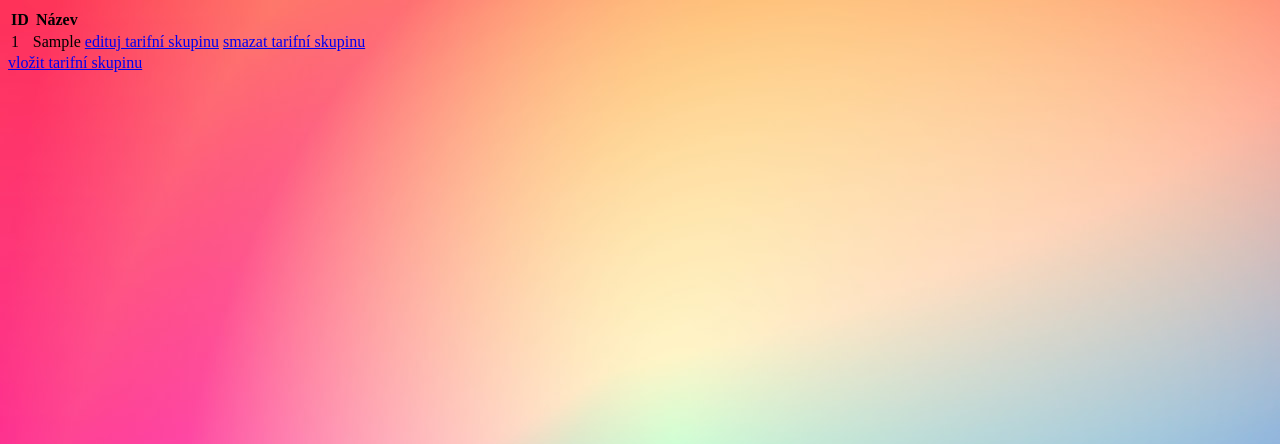
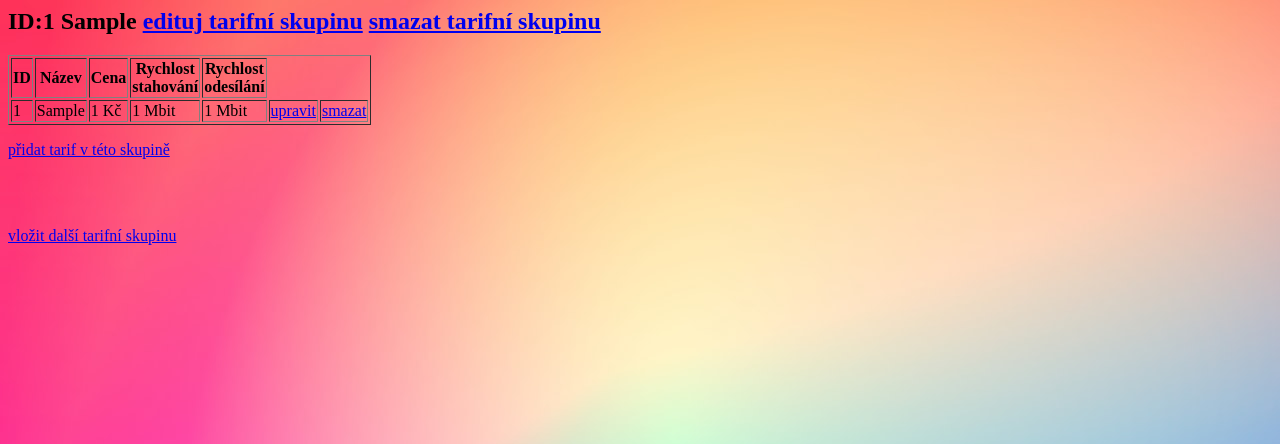
Before and after one commit to vrbaji1/PPRO-isp, a Django app: page /isp/tarifni_skupiny/ in a window 1280 px wide. Shown: the top 444 px of the page. Run offline with Django 3.2, Linux system fonts and the light colour scheme; a user stored in the database is signed in; tables that the repository leaves empty hold one stand-in row (values such as "Sample post").

Commit message:
Přehled tarifních skupin a tarifů na jedné stránce.

```diff
--- a/isp/templates/isp/tarifni_skupiny.html
+++ b/isp/templates/isp/tarifni_skupiny.html
@@ -3,25 +3,40 @@
 <link rel="stylesheet" type="text/css" href="{% static 'isp/style.css' %}">
 
 {% if tarifni_skupiny_list %}
-    <table>
+{% for tarifni_skupina in tarifni_skupiny_list %}
+<H2>
+    ID:{{ tarifni_skupina.id }} {{ tarifni_skupina.nazev }}
+    <a href="{% url 'isp:tarifni_skupina_edit' tarifni_skupina.id %}">edituj tarifní skupinu</a>
+    <a href="{% url 'isp:tarifni_skupina_smaz' tarifni_skupina.id %}">smazat tarifní skupinu</a>
+</H2>
+{% if tarifni_skupina.tarify_set.all %}
+<table border="1">
     <tr>
         <th>ID</th>
         <th>Název</th>
-            <th></th>
-            <th></th>
+        <th>Cena</th>
+        <th>Rychlost<BR>stahování</th>
+        <th>Rychlost<BR>odesílání</th>
     </tr>
-        {% for tarifni_skupina in tarifni_skupiny_list %}
+{% for tarif in tarifni_skupina.tarify_set.all %}
     <tr>
-            <td>{{ tarifni_skupina.id }}</td>
-            <td>{{ tarifni_skupina.nazev }}</td>
-            <td><a href="{% url 'isp:tarifni_skupina_edit' tarifni_skupina.id %}">edituj tarifní skupinu</a></td>
-            <td><a href="{% url 'isp:tarifni_skupina_smaz' tarifni_skupina.id %}">smazat tarifní skupinu</a></td>
+        <td>{{ tarif.id }}</td>
+        <td>{{ tarif.nazev }}</td>
+        <td>{{ tarif.cena }} Kč</td>
+        <td>{{ tarif.rychlost_down }} Mbit</td>
+        <td>{{ tarif.rychlost_up }} Mbit</td>
+        <td><a href="{% url 'isp:tarif_edit' tarifni_skupina.id tarif.id %}">upravit</a></td>
+        <td><a href="{% url 'isp:tarif_smaz' tarifni_skupina.id tarif.id %}">smazat</a></td>
     </tr>
 {% endfor %}
 </table>
-
+{% endif %}
+<P><a href="{% url 'isp:tarif_vloz' tarifni_skupina.id %}">přidat tarif v této skupině</a></P>
+<BR>
+{% endfor %}
 {% else %}
 <p>Neexistují žádné tarifní skupiny.</p>
 {% endif %}
 
-<a href="{% url 'isp:tarifni_skupina_vloz' %}">vložit tarifní skupinu</a></td>
+<BR>
+<P><a href="{% url 'isp:tarifni_skupina_vloz' %}">vložit další tarifní skupinu</a></P>
```
Lines whose indentation alone changed are shown as unchanged.
